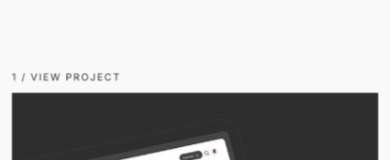
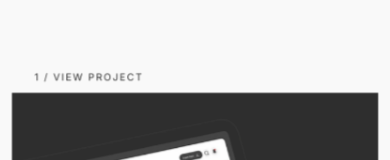
Before and after one commit to talha-amr/Client-Portfolio, a React (Vite) app: page /work in a window 390 px wide. Shown: the part 481-641 px from the top of the page. Built offline with nearby package versions, Linux system fonts and the light colour scheme.

Commit message:
added px-6

```diff
--- a/src/components/ProjectsGrid.jsx
+++ b/src/components/ProjectsGrid.jsx
@@ -148,7 +148,7 @@ const ProjectCard = ({ item, handleClick }) => {
     <div className="relative flex flex-col gap-[0.2px] group">
       {/* Flip Text */}
       <div className="relative overflow-hidden h-[1.5rem] md:h-[1.8vw]">
-        <p className="absolute inset-0 text-black text-[0.65rem] md:text-[0.7vw] tracking-[0.15em] uppercase transition-transform duration-500 group-hover:-translate-y-full">
+        <p className="absolute inset-0 text-black  max-md:px-6 text-[0.65rem] md:text-[0.7vw] tracking-[0.15em] uppercase transition-transform duration-500 group-hover:-translate-y-full">
           {item.id} /{" "}
           {isComingSoon
             ? "Coming Soon"
```
